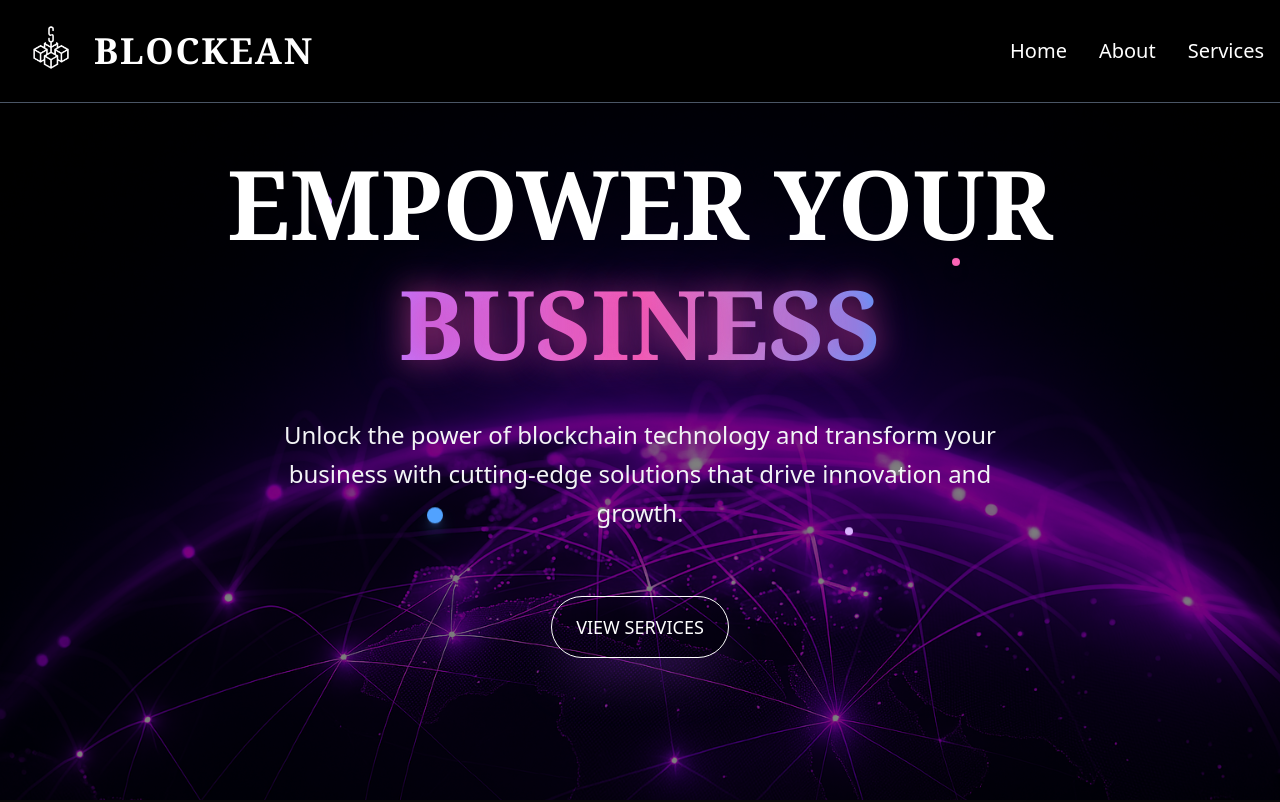
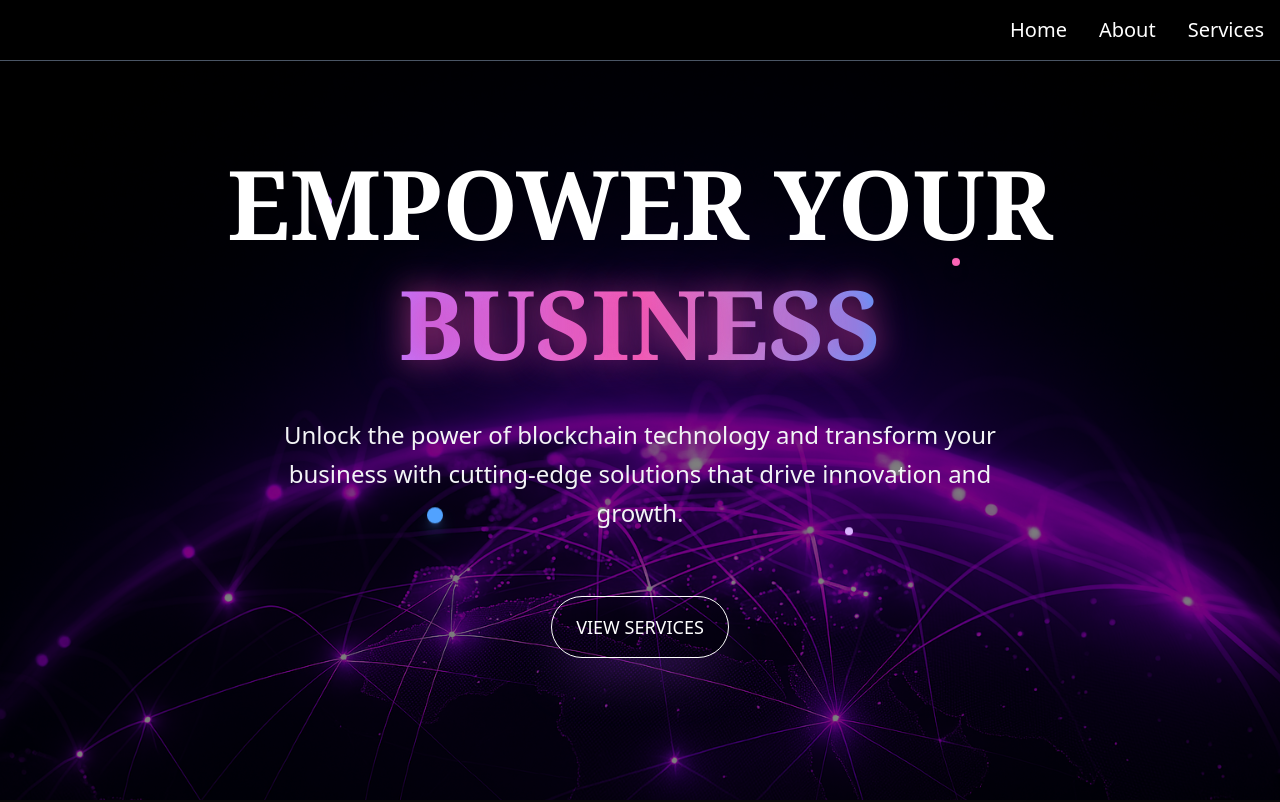
Before and after one commit to Blockean/blockean-website, a Next.js app: page / in a window 1280 px wide. Shown: the top 802 px of the page. Built offline with nearby package versions, Linux system fonts and the light colour scheme.

Commit message:
ok to change

```diff
--- a/components/Footer.jsx
+++ b/components/Footer.jsx
@@ -11,7 +11,7 @@ export default function Footer ()  {
     { icon: Github, href: '#', label: 'GitHub' },
     { icon: Linkedin, href: '#', label: 'LinkedIn' },
     { icon: Twitter, href: '#', label: 'Twitter' },
-    { icon: Mail, href: 'mailto:onamshettys@gmail.com', label: 'Email' }
+    // { icon: Mail, href: 'mailto:onamshettys@gmail.com', label: 'Email' }
   ];
 
   const quickLinks = [
@@ -39,11 +39,7 @@ export default function Footer ()  {
           {/* Brand Section */}
           <div className="space-y-4">
             <div className="flex items-center space-x-2">
-              <div className="bg-black border p-2 rounded-lg">
-                {/* <Zap className="h-6 w-6 text-white" /> */}
-                <Image src="/blockean.png" alt="Blockean Logo" width={40} height={40} className="h-10 w-10 rounded-full" />
-              </div>
-              <span className="text-xl font-bold text-white">Blockean</span>
+
             </div>
             <p className="text-gray-400 leading-relaxed">
               Your trusted partner in blockchain technology, delivering innovative solutions that transform businesses and unlock the potential of decentralized systems.
@@ -71,9 +67,7 @@ export default function Footer ()  {
           <div>
             <h3 className="text-white font-semibold text-lg mb-4">Get In Touch</h3>
             <div className="space-y-3 text-gray-400">
-              <p>📧 onamshettys@gmail.com</p>
-              <p>📱 +91-918999804292</p>
-              <p>📍 Pune, Maharashtra, India</p>
+
             </div>
 
             {/* Social Links */}
--- a/components/Navbar.jsx
+++ b/components/Navbar.jsx
@@ -20,10 +20,7 @@ export default function Navbar() {
       <div className="max-w-7xl mx-auto flex items-center justify-between p-4">
         {/* Logo */}
         <div className="flex items-center space-x-2">
-          <Image src="/blockean.png" alt="Blockean Logo" width={70} height={70} />
-          <span className="text-4xl font-extrabold tracking-wider font-serif ">
-            BLOCKEAN
-          </span>
+
         </div>
 
         {/* Desktop Links */}
```
Also changed, not shown: 1 other file (tests, documents, lock files or other folders).
